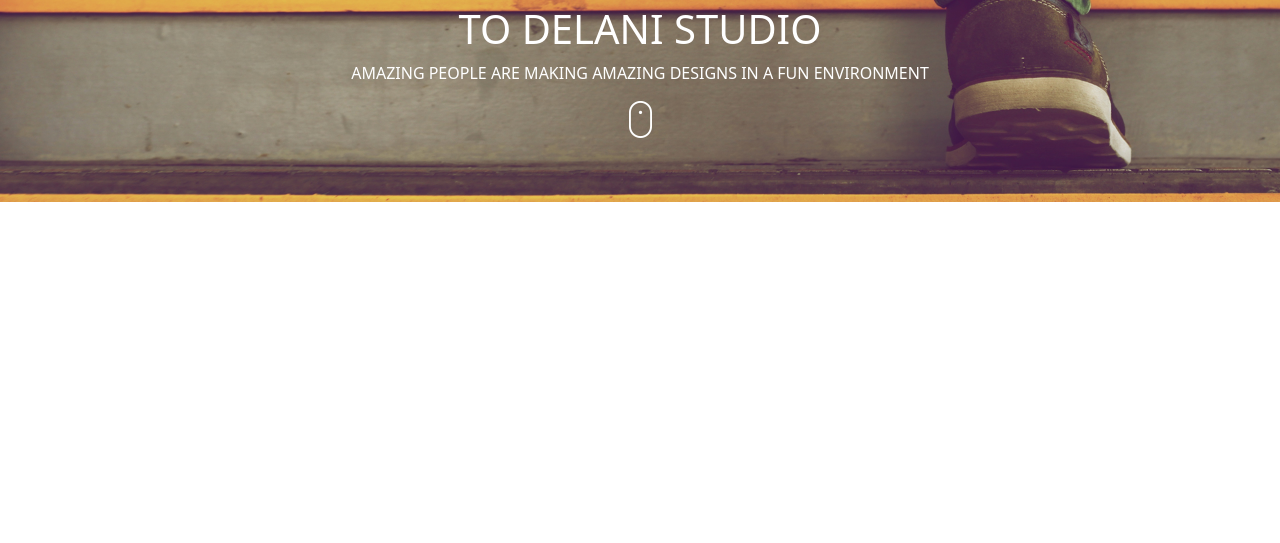
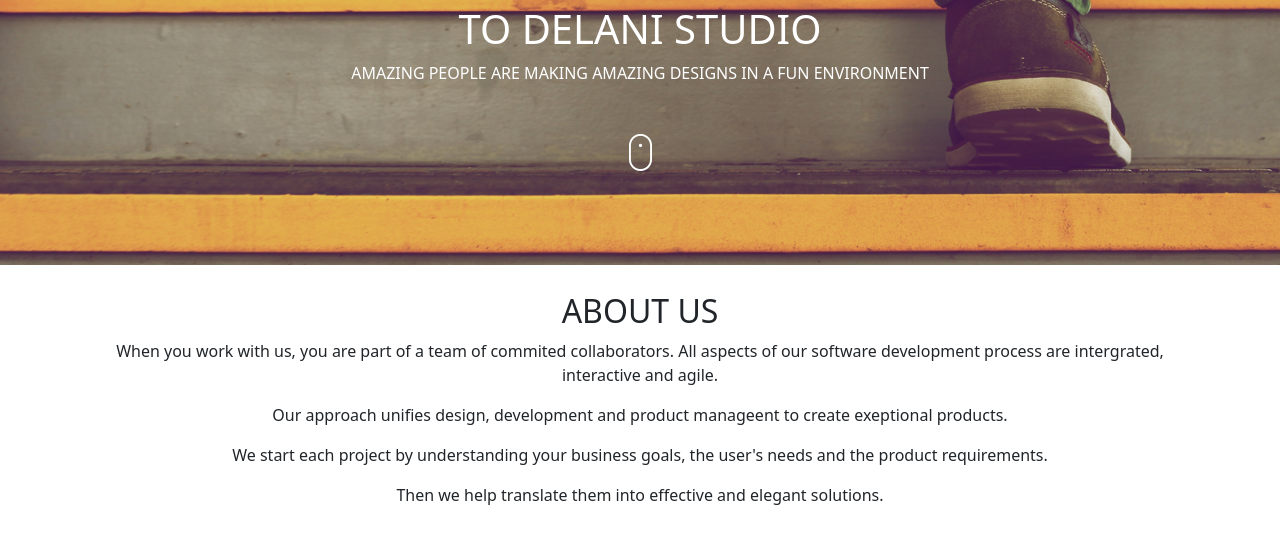
Before and after one commit to MelvinOmega/Delani-Studio, a plain HTML site: page index.html in a window 1280 px wide. Shown: the part 377-920 px from the top of the page. Before the commit the page ends 800 px from the top, so only its background shows below. Drawn offline with nearby package versions, Linux system fonts and the light colour scheme.

Commit message:
add bounce effect on the mouse

```diff
--- a/css/style.css
+++ b/css/style.css
@@ -8,5 +8,33 @@
     color: white;
 }
 #mouse-click {
-    animation: bounce 3s infinite;
+    margin-top: 10px;
+    padding-top: 23px;
+    padding-bottom: 30px;
 }
+#mouse-click {
+    animation: bounce 2s infinite;
+}
+@keyframes bounce{
+    0%, 20%, 50%, 80%, 100%{
+        transform: translateY(0);
+    }
+    40%{
+        transform: translateY(-47px);
+    }
+    60%{
+        transform: translateY(-47px);
+    }
+}
+.middle1 {
+    text-align: center;
+    padding-top: 27px;
+    padding-bottom: 35px;
+}
+h2 {
+    display: block;
+    margin-block-start: 0.80em;
+    margin-block-end: 00.80em;
+    margin-inline-start: 0px;
+    margin-inline-end: 0px;
+}
--- a/index.html
+++ b/index.html
@@ -14,13 +14,21 @@
         <h1>WELCOME</h1>
         <h1>TO DELANI STUDIO</h1>
         <p>AMAZING PEOPLE ARE MAKING AMAZING DESIGNS IN A FUN ENVIRONMENT</p>
-        <div class="mouse"></div>
-            <a href="#m-click">
+        <div class="mouse-click"></div>
+            <a href="#about-us">
               <img src="/assets/mouse_click.png" alt="mouse_click" id="mouse-click">
             </a>
 
 
     </div>
+    <div class="container middle1" id="about-us">
+        <h2 id="aboutus">ABOUT US</h2>
+        <p>When you work with us, you are part of a team of commited collaborators. All aspects of our software development process are intergrated, interactive and agile.</p>
+        <p>Our approach unifies design, development and product manageent to create exeptional products.</p>
+        <p>We start each project by understanding your business goals, the user's needs and the product requirements. </p>
+        <p>Then we help translate them into effective and elegant solutions.</p>
+
+    </div>
 
 </body>
 </html>
```
